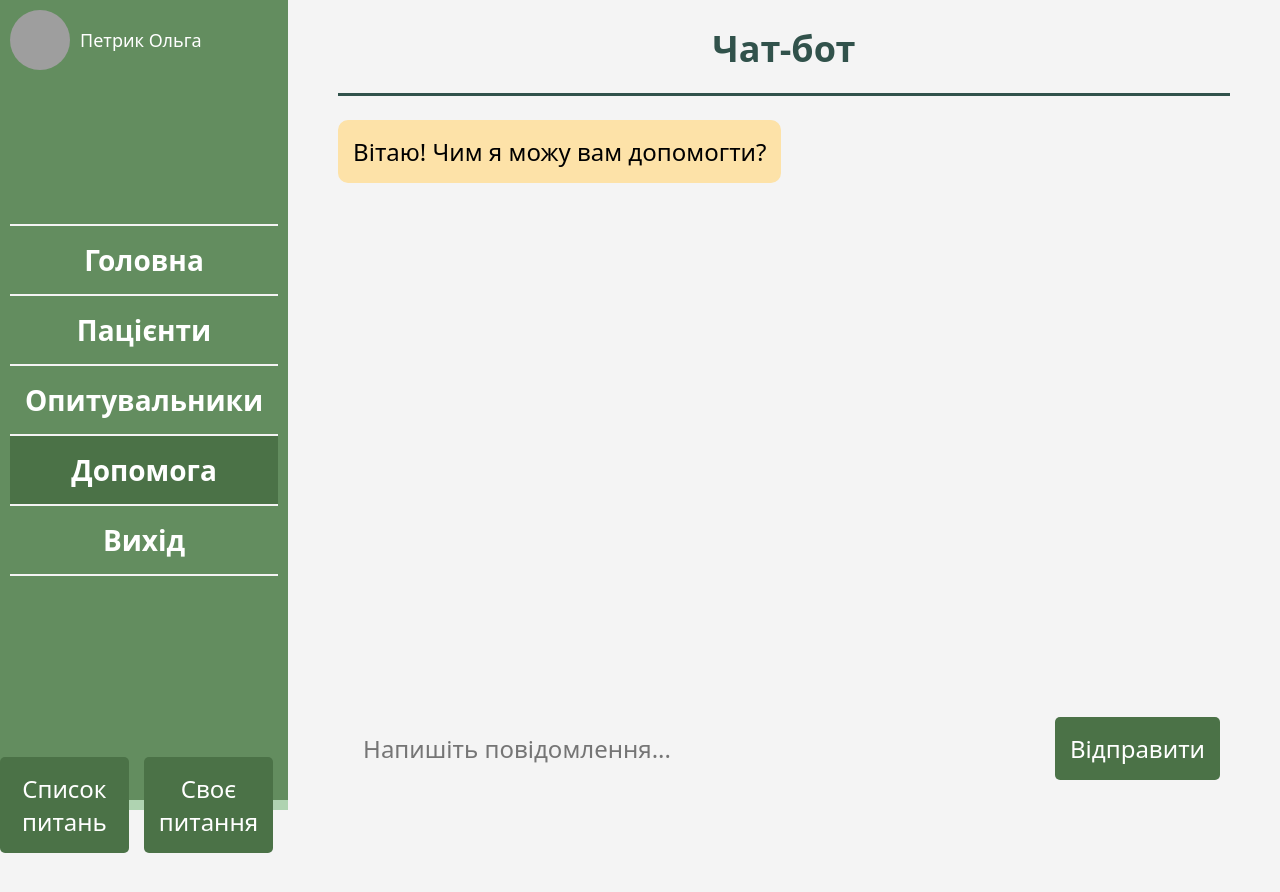
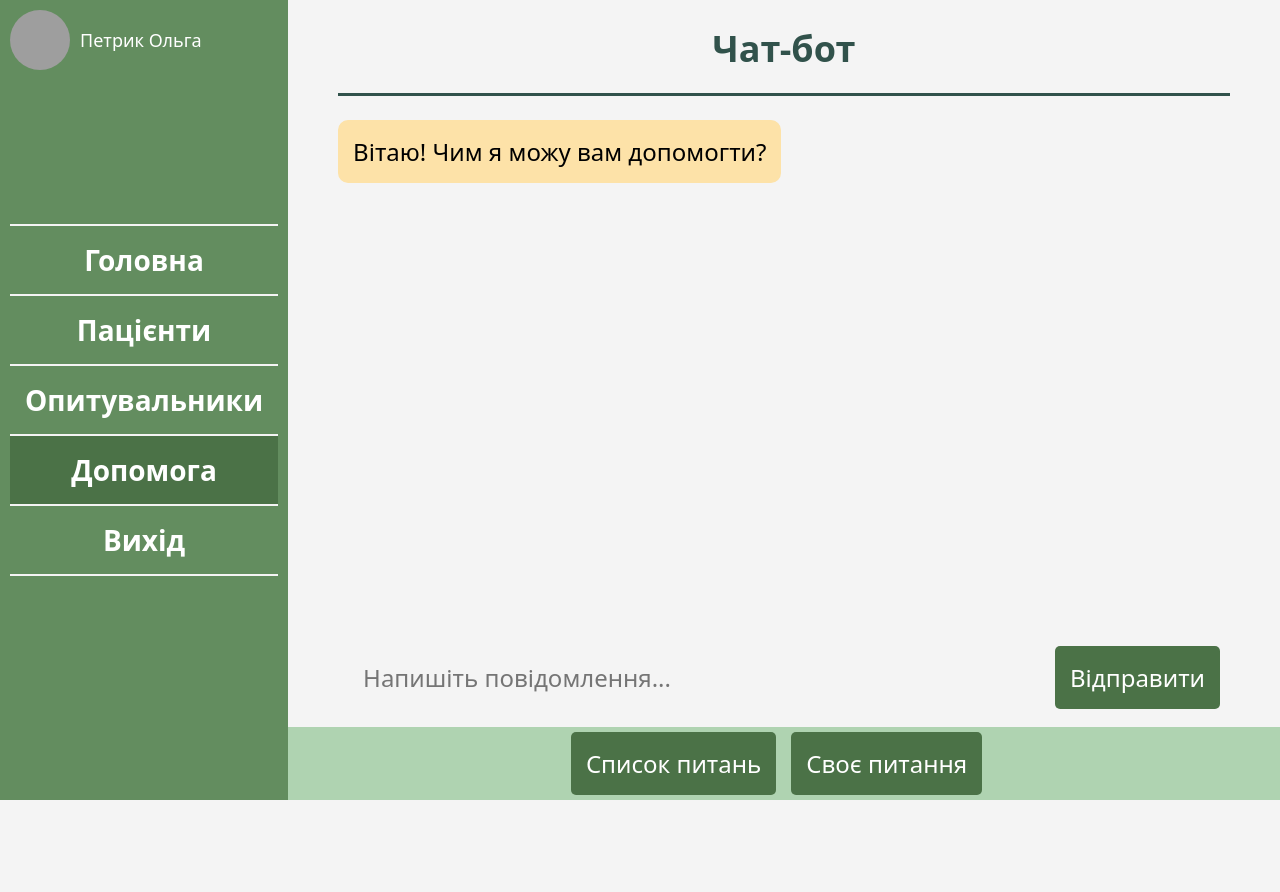
Before and after one commit to Denys-Mec/labaappz, a React (Create React App) app in the folder appzfront/: page /chatbot in a window 1280 px wide. Shown: the top 892 px of the page. After the commit the page ends 800 px from the top, so only its background shows below. Built offline with nearby package versions, Linux system fonts and the light colour scheme; grey boxes are pictures that could not be loaded.

Commit message:
styles-update

```diff
--- a/appzfront/src/pages/ChatBot.js
+++ b/appzfront/src/pages/ChatBot.js
@@ -54,14 +54,16 @@ const ChatBotPage = () => {
   return (
     <div className={'page'}>
       <Navbar />
-      <div className={'content'}>
+      <div className={'content-page'}>
+        <div className='content'>
             <Header content={'Чат-бот'} />
             <ChatBot />
         </div>
         <div className="footer">
-        <button className="footer-button">Список питань</button>
-        <button className="footer-button">Своє питання</button>
-      </div>
+                <button className="footer-button">Список питань</button>
+                <button className="footer-button">Своє питання</button>
+        </div>
+        </div>
     </div>
   );
 };
--- a/appzfront/src/pages/Question.js
+++ b/appzfront/src/pages/Question.js
@@ -1,7 +1,7 @@
 // Question.js
 import React, { useState } from 'react';
 import '../style/general.css';
-import "../style/signin.css"
+import "../style/questions.css"
 
 const Question = ({ id, question, answer, onAnswerChange }) => {
   const [isExpanded, setIsExpanded] = useState(false);
@@ -28,7 +28,7 @@ const Question = ({ id, question, answer, onAnswerChange }) => {
             <button  >{'▶'}</button>
             <input
               type={'text'}
-              value="sdkjslkf"
+              value={answer}
               onChange={(e) => onAnswerChange(id, e.target.value)}
               readonly
             />
--- a/appzfront/src/style/chat-bot.css
+++ b/appzfront/src/style/chat-bot.css
@@ -1,5 +1,5 @@
-/* Add this style to make the chat-bot container a flex column */
-.chat-bot {
+  /* Add this style to make the chat-bot container a flex column */
+  .chat-bot {
     display: flex;
     flex-direction: column;
     height: 100%;
--- a/appzfront/src/style/general.css
+++ b/appzfront/src/style/general.css
@@ -37,9 +37,13 @@ body {
 
   }
 
-.content {
-    padding: 0 50px;
+.content,
+.content-page {
     height: 100%;
     display: flex;
     flex-direction: column;
 }
+
+.content{
+    padding: 0 50px;
+}
```
